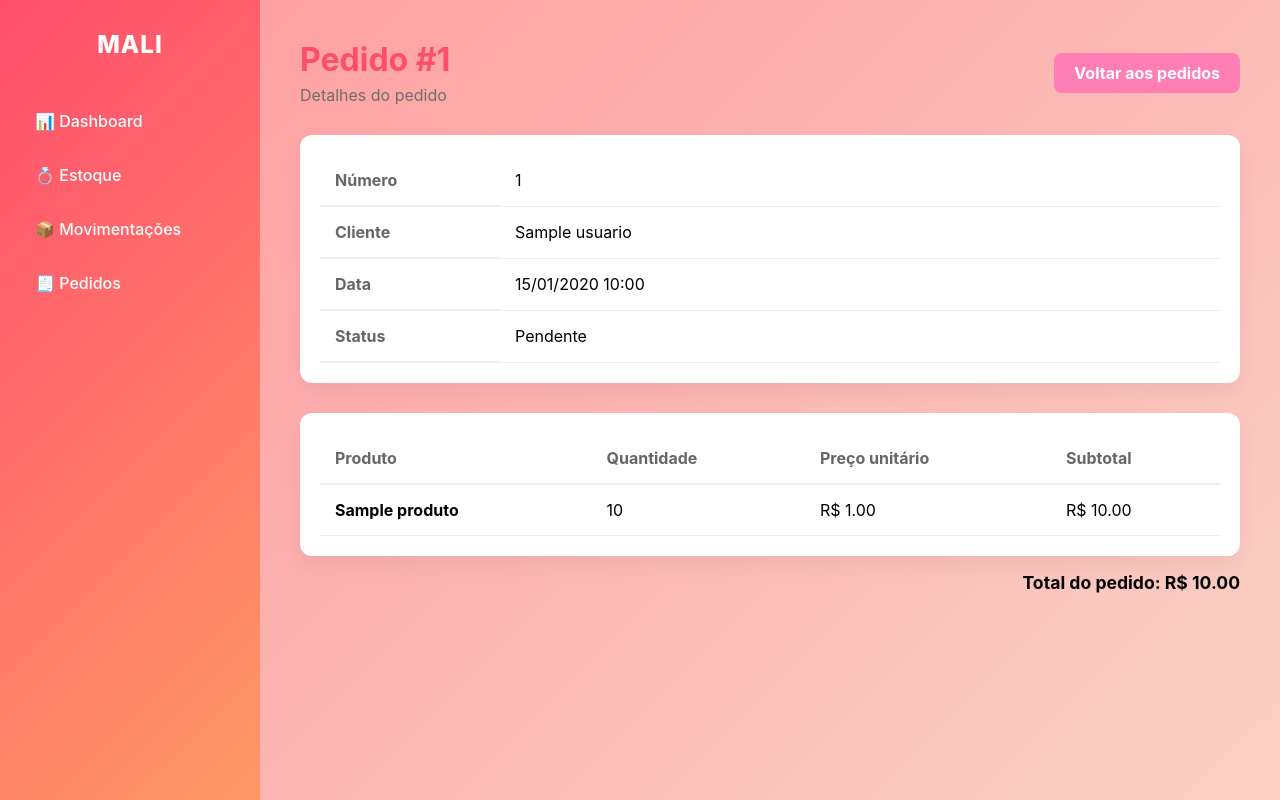
After one commit to TigerHunterFERA/TCC_Mali_SemiJoias, a Django app: page /pedidos/1/ in a window 1280 px wide. The commit adds this page. Run offline with Django 5.2, Linux system fonts and the light colour scheme; tables that the repository leaves empty hold one stand-in row (values such as "Sample post").

Commit message:
Adiciona consulta de pedidos com listagem e detalhe

```diff
--- a/estoque_project/estoque_app/models.py
+++ b/estoque_project/estoque_app/models.py
@@ -101,7 +101,7 @@ class MovimentacaoEstoque(models.Model):
 
 
 class Pedido(models.Model):
-    usuario = models.ForeignKey(Usuario, on_delete=models.CASCADE)
+    usuario = models.ForeignKey(Usuario, on_delete=models.PROTECT)#on_delete=models.PROTECT
     data_pedido = models.DateTimeField(auto_now_add=True)
     status = models.CharField(max_length=10, choices=[('pendente','Pendente'),('pago','Pago'),('cancelado','Cancelado')], default='pendente')
 
@@ -110,8 +110,8 @@ class Pedido(models.Model):
 
 class ItemPedido(models.Model):
     pedido = models.ForeignKey(Pedido, on_delete=models.CASCADE)
-    produto = models.ForeignKey(Produto, on_delete=models.CASCADE)
-    quantidade = models.IntegerField()
+    produto = models.ForeignKey(Produto, on_delete=models.PROTECT)
+    quantidade = models.PositiveIntegerField() #quantidade = models.IntegerField()
     preco_unitario = models.DecimalField(max_digits=10, decimal_places=2)
 
     class Meta:
--- a/estoque_project/estoque_app/templates/estoque_app/dashboard.html
+++ b/estoque_project/estoque_app/templates/estoque_app/dashboard.html
@@ -144,7 +144,7 @@
                 </div>
             </a>
 
-            <a href="#" class="action-card">
+            <a href="{% url 'pedidos' %}" class="action-card">
                 <div class="action-icon">🧾</div>
                 <div>
                     <div class="action-title">Pedidos</div>
--- /dev/null
+++ b/estoque_project/estoque_app/templates/estoque_app/detalhe_pedido.html
@@ -0,0 +1,84 @@
+{% load static %}
+<!DOCTYPE html>
+<html lang="pt-br">
+<head>
+    <meta charset="UTF-8">
+    <title>Mali Semijoias - Pedido #{{ pedido.id }}</title>
+    <link rel="stylesheet" href="{% static 'estoque_app/style.css' %}">
+</head>
+<body>
+    <nav class="sidebar">
+        <h2>MALI</h2>
+        <a href="{% url 'dashboard' %}">📊 Dashboard</a>
+        <a href="{% url 'produtos' %}">💍 Estoque</a>
+        <a href="{% url 'movimentacoes' %}">📦 Movimentações</a>
+        <a href="{% url 'pedidos' %}">🧾 Pedidos</a>
+    </nav>
+
+    <main class="main-content">
+        <header class="page-header" style="display:flex; align-items:center; justify-content:space-between; gap: 16px;">
+            <div>
+                <h1>Pedido #{{ pedido.id }}</h1>
+                <p style="margin-top:6px; color:#6f6f6f;">Detalhes do pedido</p>
+            </div>
+            <a href="{% url 'pedidos' %}" class="btn-mali">Voltar aos pedidos</a>
+        </header>
+
+        <div class="table-container" style="margin-bottom: 20px;">
+            <table>
+                <tbody>
+                    <tr>
+                        <th style="width:180px;">Número</th>
+                        <td>{{ pedido.id }}</td>
+                    </tr>
+                    <tr>
+                        <th>Cliente</th>
+                        <td>{{ pedido.usuario.nome }}</td>
+                    </tr>
+                    <tr>
+                        <th>Data</th>
+                        <td>{{ pedido.data_pedido|date:"d/m/Y H:i" }}</td>
+                    </tr>
+                    <tr>
+                        <th>Status</th>
+                        <td>{{ pedido.get_status_display }}</td>
+                    </tr>
+                </tbody>
+            </table>
+        </div>
+
+        <div class="table-container">
+            <table>
+                <thead>
+                    <tr>
+                        <th>Produto</th>
+                        <th>Quantidade</th>
+                        <th>Preço unitário</th>
+                        <th>Subtotal</th>
+                    </tr>
+                </thead>
+                <tbody>
+                    {% for item in itens %}
+                    <tr>
+                        <td style="font-weight: 700;">{{ item.produto.nome }}</td>
+                        <td>{{ item.quantidade }}</td>
+                        <td>R$ {{ item.preco_unitario }}</td>
+                        <td>R$ {{ item.subtotal }}</td>
+                    </tr>
+                    {% empty %}
+                    <tr>
+                        <td colspan="4" style="text-align:center; padding:30px;">
+                            Este pedido não possui itens.
+                        </td>
+                    </tr>
+                    {% endfor %}
+                </tbody>
+            </table>
+        </div>
+
+        <div style="margin-top: 16px; text-align: right; font-size: 1.1rem; font-weight: 700;">
+            Total do pedido: R$ {{ total }}
+        </div>
+    </main>
+</body>
+</html>
--- a/estoque_project/estoque_app/urls.py
+++ b/estoque_project/estoque_app/urls.py
@@ -15,4 +15,10 @@ urlpatterns = [
         name="movimentar",
     ),
     path("movimentacoes/", views.listar_movimentacoes, name="movimentacoes"),
+    path("pedidos/", views.listar_pedidos, name="pedidos"),
+    path(
+        "pedidos/<int:pedido_id>/",
+        views.detalhe_pedido,
+        name="detalhe_pedido",
+    ),
 ]
--- a/estoque_project/estoque_app/views.py
+++ b/estoque_project/estoque_app/views.py
@@ -78,7 +78,7 @@
 
 from django.shortcuts import render, redirect, get_object_or_404
 from django.views.decorators.http import require_POST
-from .models import Produto, TipoBanho, MovimentacaoEstoque
+from .models import Produto, TipoBanho, MovimentacaoEstoque, Pedido, ItemPedido
 from decimal import Decimal, InvalidOperation
 # from django.shortcuts import render, redirect
 import json
@@ -446,3 +446,51 @@ def listar_movimentacoes(request):
         "estoque_app/movimentacoes.html",
         {"movimentacoes": movimentacoes},
     )
+
+
+def listar_pedidos(request):
+    """Lista os pedidos existentes (somente leitura)."""
+    pedidos = (
+        Pedido.objects.select_related("usuario")
+        .order_by("-data_pedido")
+    )
+    return render(request, "estoque_app/pedidos.html", {"pedidos": pedidos})
+
+
+def detalhe_pedido(request, pedido_id):
+    """Mostra os dados de um pedido e seus itens (somente leitura)."""
+    pedido = get_object_or_404(
+        Pedido.objects.select_related("usuario"),
+        id=pedido_id,
+    )
+
+    itens_banco = (
+        ItemPedido.objects.filter(pedido=pedido)
+        .select_related("produto")
+    )
+
+    # Calcula subtotal por item e total do pedido de forma simples
+    itens = []
+    total = Decimal("0")
+
+    for item in itens_banco:
+        subtotal = item.quantidade * item.preco_unitario
+        total = total + subtotal
+        itens.append(
+            {
+                "produto": item.produto,
+                "quantidade": item.quantidade,
+                "preco_unitario": item.preco_unitario,
+                "subtotal": subtotal,
+            }
+        )
+
+    return render(
+        request,
+        "estoque_app/detalhe_pedido.html",
+        {
+            "pedido": pedido,
+            "itens": itens,
+            "total": total,
+        },
+    )
```
Also changed, not shown: estoque_project/estoque_app/templates/estoque_app/pedidos.html (added, +63 -0 lines), estoque_project/estoque_app/migrations/0005_alter_itempedido_produto_alter_itempedido_quantidade_and_more.py (added).
